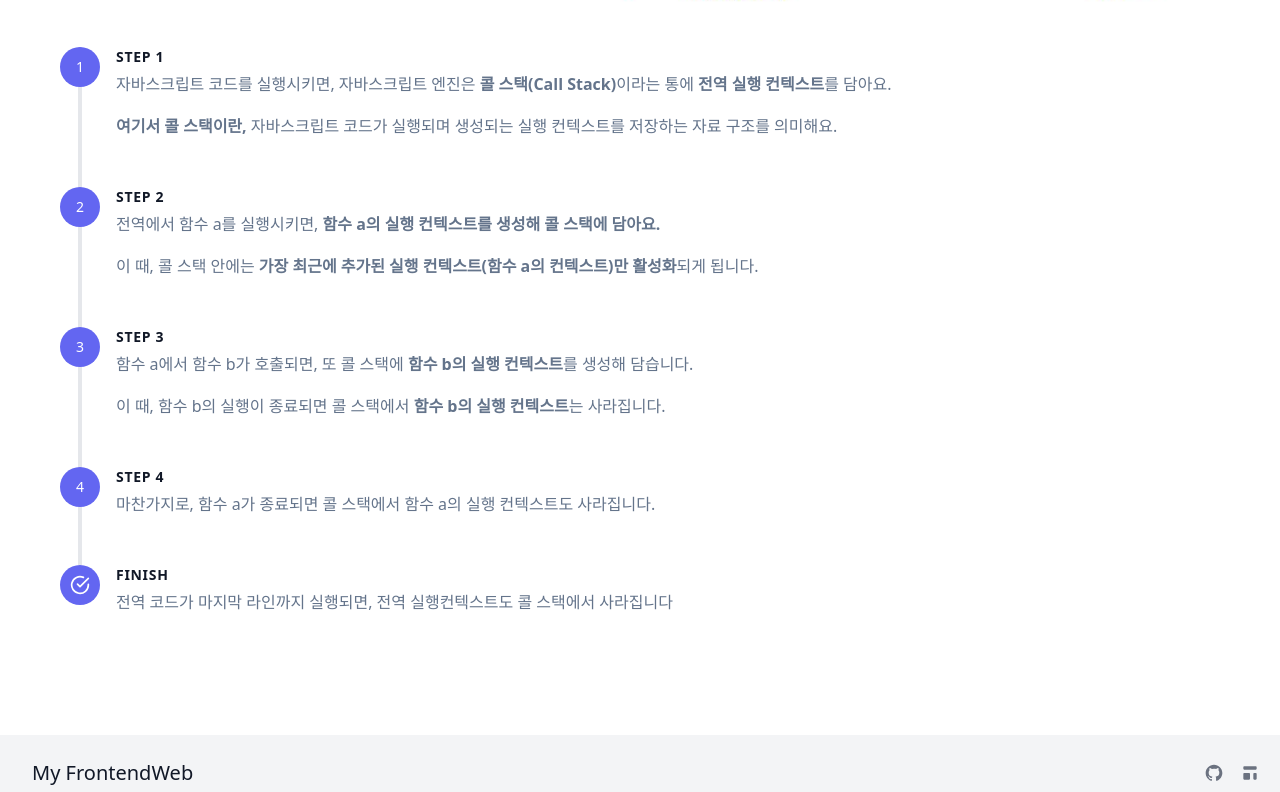
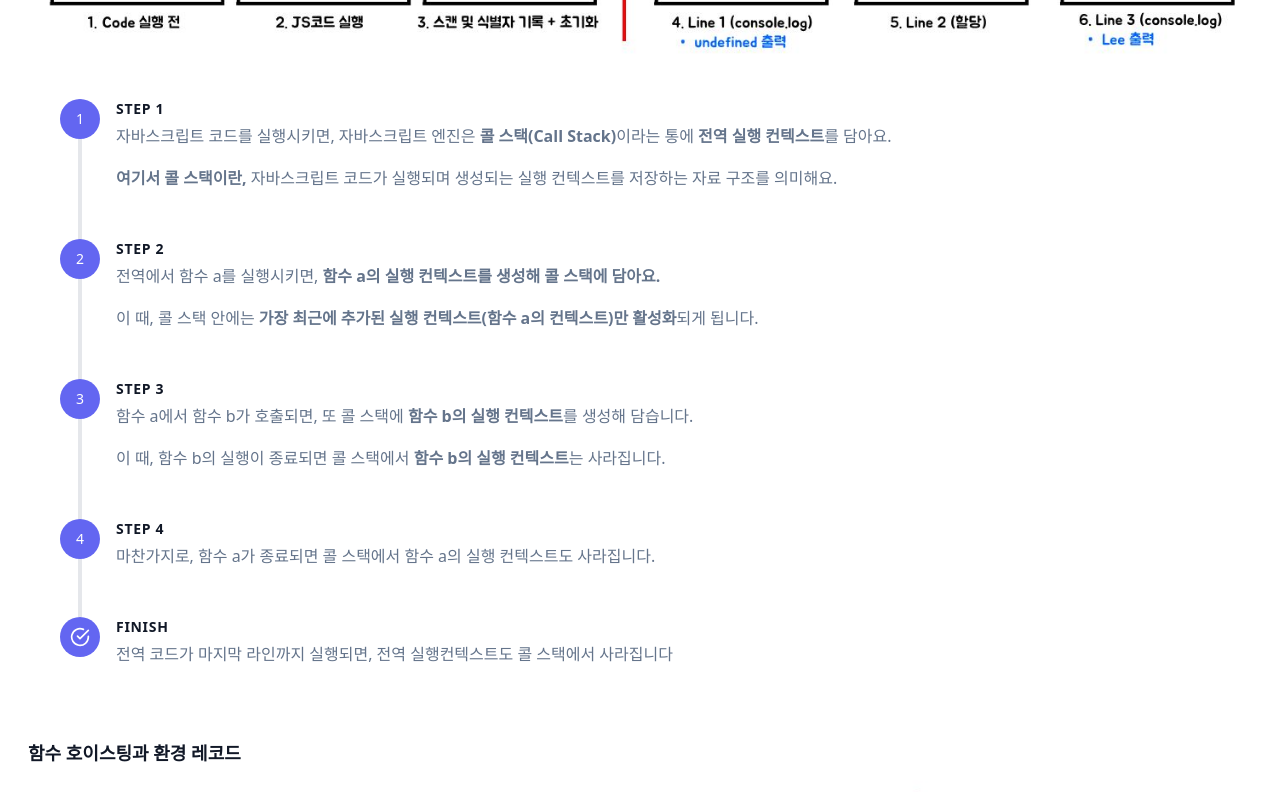
Before and after one commit to Lee-Sang-Beom/nextjs_and_notion, a Next.js app: page /web_basic/executionContext in a window 1280 px wide. Shown: the part 2940-3732 px from the top of the page. Built offline with nearby package versions, Linux system fonts and the light colour scheme.

Commit message:
add img, template functionHoisitingAndEnvRecordSection

```diff
--- a/pages/web_basic/executionContext.tsx
+++ b/pages/web_basic/executionContext.tsx
@@ -49,7 +49,7 @@ export default function Dom() {
     }
 
     // 자바스크립트와 콜 스택 step 내용
-    const jsAndCallstackSection = () => {
+    const JsAndCallstackSection = () => {
         return (
             <div className="lg:w-full md:pl-10 py-6">
                 {/* 과정 1 */}
@@ -140,7 +140,98 @@ export default function Dom() {
     }
 
     // 변수 호이스팅과 환경 레코드 step 내용
-    const variableHoisitingAndEnvRecordSection = () => {
+    const VariableHoisitingAndEnvRecordSection = () => {
+        return (
+            <div className="lg:w-full md:pl-10 py-6">
+                {/* 과정 1 */}
+                <div className="flex relative pb-12">
+                    {returnStepLogo(1)}
+                    <div className="flex-grow pl-4">
+                        <h2 className="font-bold title-font text-sm text-gray-900 mb-1 tracking-wider">
+                            STEP 1
+                        </h2>
+                        <p className="leading-relaxed mb-4">
+                            {`자바스크립트 코드를 실행시키면, 자바스크립트 엔진은 `}<strong>{`콜 스택(Call Stack)`}</strong>{`이라는 통에 `}<strong>전역 실행 컨텍스트</strong>{`를 담아요.`}
+                        </p>
+                        <p className="leading-relaxed">
+                            <strong>{`여기서 콜 스택이란, `}</strong>
+                            {`자바스크립트 코드가 실행되며 생성되는 실행 컨텍스트를 저장하는 자료 구조를 의미해요.`}
+                        </p>
+                    </div>
+                </div>
+                {/* 과정 2 */}
+                <div className="flex relative pb-12">
+                    {returnStepLogo(2)}
+                    <div className="flex-grow pl-4">
+                        <h2 className="font-bold title-font text-sm text-gray-900 mb-1 tracking-wider">
+                            STEP 2
+                        </h2>
+                        <p className="leading-relaxed mb-4">
+                            {`전역에서 함수 a를 실행시키면, `}<strong>{`함수 a의 실행 컨텍스트를 생성해 콜 스택에 담아요.`}</strong>
+                        </p>
+                        <p className="leading-relaxed">
+                            {`이 때, 콜 스택 안에는 `}<strong>{`가장 최근에 추가된 실행 컨텍스트(함수 a의 컨텍스트)만 활성화`}</strong>{`되게 됩니다.`}
+                        </p>
+                    </div>
+                </div>
+                {/* 과정 3 */}
+                <div className="flex relative pb-12">
+                    {returnStepLogo(3)}
+                    <div className="flex-grow pl-4">
+                        <h2 className="font-bold title-font text-sm text-gray-900 mb-1 tracking-wider">
+                            STEP 3
+                        </h2>
+                        <p className="leading-relaxed mb-4">
+                            {`함수 a에서 함수 b가 호출되면, 또 콜 스택에 `}
+                            <strong>함수 b의 실행 컨텍스트</strong>
+                            {`를 생성해 담습니다.`}
+                        </p>
+                        <p className="leading-relaxed">
+                            {`이 때, 함수 b의 실행이 종료되면 콜 스택에서 `}
+                            <strong>함수 b의 실행 컨텍스트</strong>
+                            {`는 사라집니다.`}
+                        </p>
+                    </div>
+                </div>
+                {/* 과정 4 */}
+                <div className="flex relative pb-12">
+                    {returnStepLogo(4)}
+                    <div className="flex-grow pl-4">
+                        <h2 className="font-bold title-font text-sm text-gray-900 mb-1 tracking-wider">
+                            STEP 4
+                        </h2>
+                        <p className="leading-relaxed">
+                            {`마찬가지로, 함수 a가 종료되면 콜 스택에서 함수 a의 실행 컨텍스트도 사라집니다.`}
+                        </p>
+                    </div>
+                </div>
+
+                {/* 과정 5 */}
+                <div className="flex relative">
+                    <div
+                        className="flex-shrink-0 w-10 h-10 rounded-full inline-flex items-center
+                     justify-center bg-indigo-500 text-white relative title-font font-medium text-sm"
+                    >
+                        <svg fill="none" stroke="currentColor" strokeLinecap="round" strokeLinejoin="round" strokeWidth="2" className="w-5 h-5" viewBox="0 0 24 24">
+                            <path d="M22 11.08V12a10 10 0 11-5.93-9.14"></path>
+                            <path d="M22 4L12 14.01l-3-3"></path>
+                        </svg>
+                    </div>
+                    <div className="flex-grow pl-4">
+                        <h2 className="font-bold title-font text-sm text-gray-900 mb-1 tracking-wider">
+                            {`FINISH`}
+                        </h2>
+                        <p className="leading-relaxed ">
+                            {`전역 코드가 마지막 라인까지 실행되면, 전역 실행컨텍스트도 콜 스택에서 사라집니다`}
+                        </p>
+                    </div>
+                </div>
+            </div>
+        )
+    }
+
+    // 함수 호이스팅과 환경 레코드 step 내용
+    const FunctionHoisitingAndEnvRecordSection = () => {
         return (
             <div className="lg:w-full md:pl-10 py-6">
                 {/* 과정 1 */}
@@ -292,12 +383,14 @@ export default function Dom() {
                                 {`- 지금부터는 `}<strong>실행 컨텍스트</strong>{`라는 용어를 사용할텐데, 일단 `}<strong>{`"실행 컨텍스트는 뭔지 잘 모르겠지만, 여기에는 환경 레코드와 Outer라는 게 들어가는구나!"`} </strong>{`라고 이해해주시면 되요!`}
                             </p>
                         </div>
+
+                        {/* 자바스크립트와 콜 스택 예시 설명 */}
                         <div className="w-full">
                             <div className="w-full px-4 mb-1 flex-col text-center justify-center">
                                 <Image src={jsAndCallStackCode} alt="Code Picture of callstack and js" className="lg:w-full rounded-lg" />
                                 <Image src={jsAndCallstack} alt="Picture of callstack and js" className="lg:w-full rounded-lg" />
                             </div>
-                            {jsAndCallstackSection()}
+                            <JsAndCallstackSection/>
                         </div>
                     </div>
 
@@ -331,12 +424,24 @@ export default function Dom() {
                                 {`를 클릭해주세요.`}
                             </p>
                         </div>
+
+                        {/* 변수 호이스팅과 환경 레코드 예시 설명 */}
                         <div className="w-full">
+                            <h1 className="text-lg font-bold title-font text-gray-900 mt-6 pl-0 md:pl-2">변수 호이스팅과 환경 레코드</h1>
                             <div className="w-full px-4 mb-1 flex-col text-center justify-center">
                                 <Image src={jsAndHoistingVar} alt="Code Picture of callstack and js" className="lg:w-full rounded-lg" />
+                            </div>
+                            <VariableHoisitingAndEnvRecordSection />
+                        </div>
+
+                        {/* 함수 호이스팅과 환경 레코드 예시 설명 */}
+                        <div className="w-full">
+                            <h1 className="text-lg font-bold title-font text-gray-900 mt-12 pl-0 md:pl-2">함수 호이스팅과 환경 레코드</h1>
+                            <div className="w-full px-4 mb-1 flex-col text-center justify-center">
+                                <Image src={jsAndHoistingLetConst} alt="Code Picture of callstack and js" className="lg:w-full rounded-lg" />
 
                             </div>
-                            {variableHoisitingAndEnvRecordSection()}
+                            <FunctionHoisitingAndEnvRecordSection />
                         </div>
 
                     </div>
```
